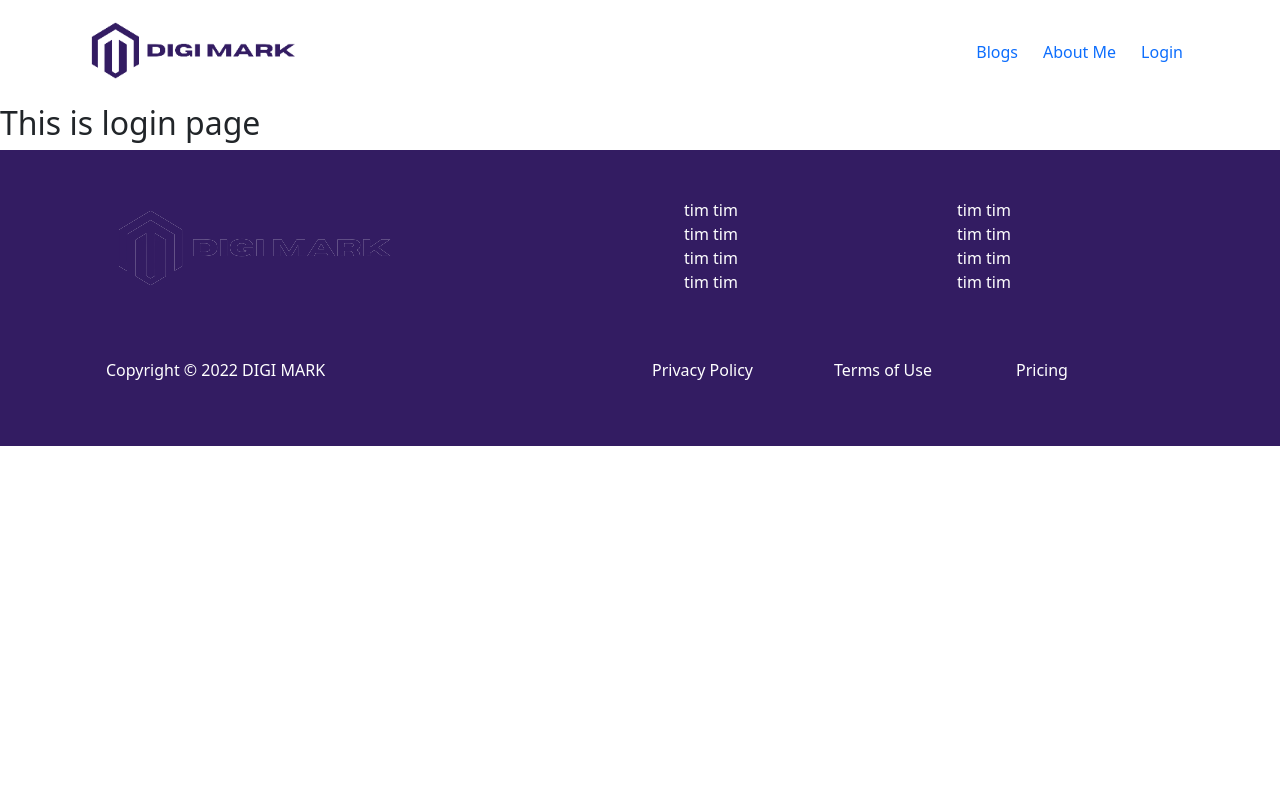
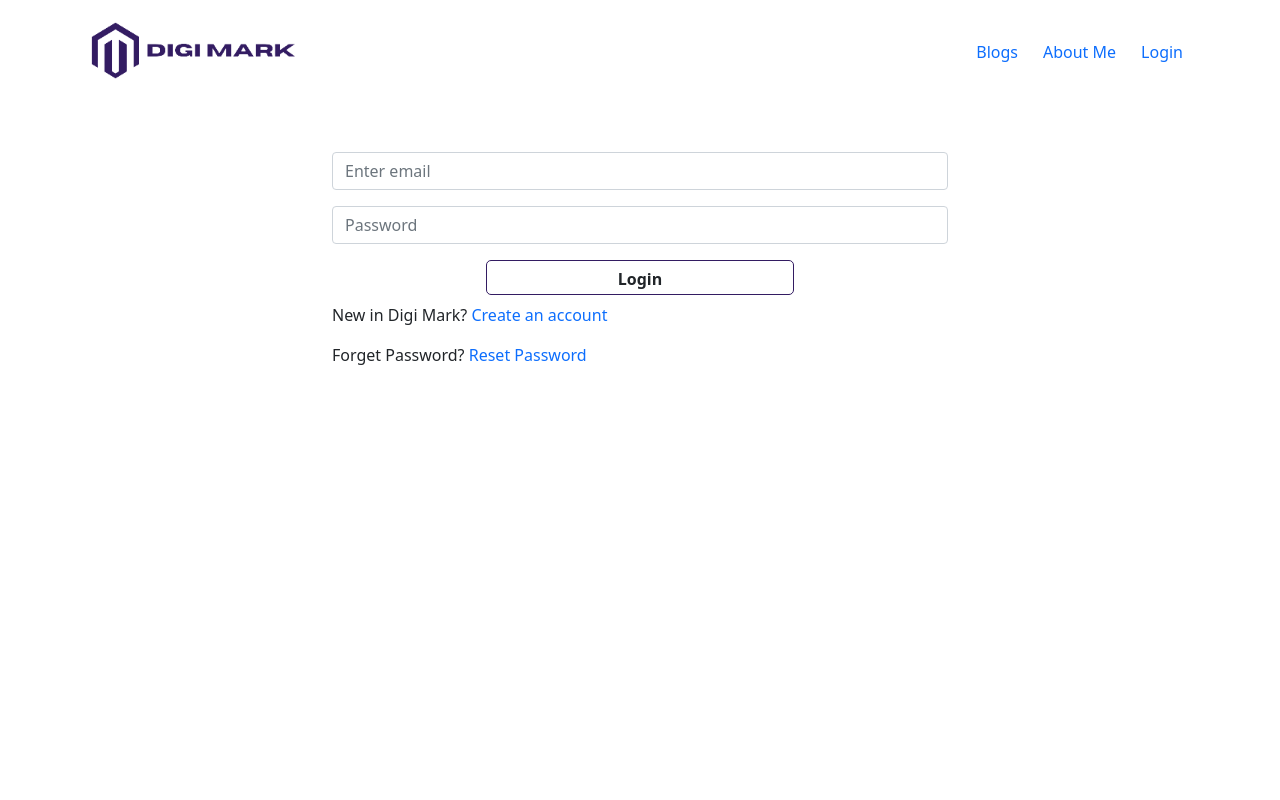
Before and after one commit to kamrul-dev/digital-marketing-service, a React (Create React App) app: page /login in a window 1280 px wide. Shown: the top 800 px of the page. Built offline with nearby package versions, Linux system fonts and the light colour scheme.

Commit message:
Login form design completed

```diff
--- /dev/null
+++ b/src/Pages/Login/Login/Login.css
@@ -0,0 +1,12 @@
+#login-btn {
+    border: 1px solid #331C62;
+    border-radius: 5px;
+    font-weight: bold;
+    height: 35px;
+    width: 50%;
+}
+
+#login-btn:hover {
+    background-color: #331C62;
+    color: white;
+}
--- a/src/Pages/Login/Login/Login.js
+++ b/src/Pages/Login/Login/Login.js
@@ -1,9 +1,27 @@
 import React from 'react';
+import { Button, Container, Form } from 'react-bootstrap';
+import { Link } from 'react-router-dom';
+import './Login.css';
 
 const Login = () => {
     return (
-        <div>
-            <h2>This is login page</h2>
+        <div className='w-50 mx-auto vh-100 mt-5'>
+            <Container>
+                <Form>
+                    <Form.Group className="mb-3" controlId="formBasicEmail">
+                        <Form.Control type="email" placeholder="Enter email" />
+                    </Form.Group>
+
+                    <Form.Group className="mb-3" controlId="formBasicPassword">
+                        <Form.Control type="password" placeholder="Password" />
+                    </Form.Group>
+                    <Button id='login-btn' variant="w-50 mx-auto d-block mb-2" type="submit">
+                        Login
+                    </Button>
+                    <p>New in Digi Mark? <Link to='/' className='text-decoration-none'>Create an account</Link></p>
+                    <p>Forget Password? <Link to='/' className='text-decoration-none'>Reset Password</Link></p>
+                </Form>
+            </Container>
         </div>
     );
 };
```
